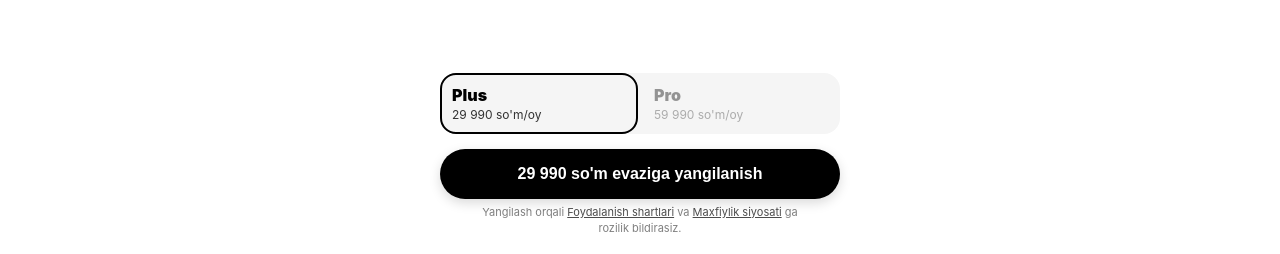
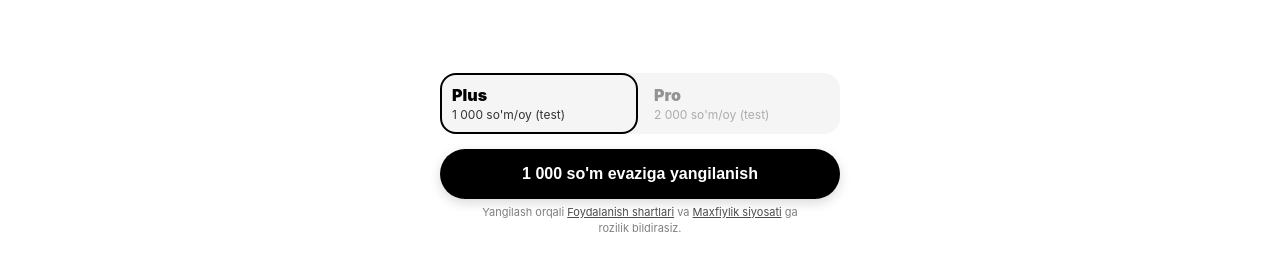
Before and after one commit to Usergeee443/pulbot_mini_app, a Flask app: page /payment in a window 1280 px wide. Shown: the part 1126-1380 px from the top of the page. Run offline with Flask 3, Linux system fonts and the light colour scheme; some libraries are stand-ins or nearby versions.

Commit message:
TEST: Set Plus price to 1000, Pro to 2000 so'm for testing

```diff
--- a/app.py
+++ b/app.py
@@ -65,15 +65,15 @@ def payment():
         months = int(months)
         user_id = int(user_id)
 
-        # Narxni belgilash
+        # Narxni belgilash (TEST uchun: Plus=1000, Pro=2000)
         prices = {
             'PLUS': {
-                1: 29990,
-                12: int(29990 * 12 * 0.9)  # 10% chegirma
+                1: 1000,  # TEST: 1000 so'm
+                12: int(1000 * 12 * 0.9)  # TEST: 10% chegirma
             },
             'PRO': {
-                1: 59990,
-                12: int(59990 * 12 * 0.9)  # 10% chegirma
+                1: 2000,  # TEST: 2000 so'm
+                12: int(2000 * 12 * 0.9)  # TEST: 10% chegirma
             }
         }
         amount = prices.get(tariff, prices['PLUS']).get(months, 29990)
--- a/templates/payment.html
+++ b/templates/payment.html
@@ -468,17 +468,17 @@
                 <div class="price-slider" id="priceSlider"></div>
                 <div class="price-btn selected" onclick="selectPrice('plus', this)">
                     <div class="price-label">Plus</div>
-                    <div class="price-amount">29 990 so'm/oy</div>
+                    <div class="price-amount">1 000 so'm/oy (test)</div>
                 </div>
                 <div class="price-btn" onclick="selectPrice('pro', this)">
                     <div class="price-label">Pro</div>
-                    <div class="price-amount">59 990 so'm/oy</div>
+                    <div class="price-amount">2 000 so'm/oy (test)</div>
                 </div>
             </div>
         </div>
 
         <button class="action-btn" onclick="openBottomSheet()">
-                    <span id="actionBtnText">29 990 so'm evaziga yangilanish</span>
+                    <span id="actionBtnText">1 000 so'm evaziga yangilanish</span>
         </button>
 
         <div class="legal-text">
@@ -498,13 +498,13 @@
             <div class="duration-card selected" onclick="selectDuration(1, this)">
                 <div class="duration-left">
                     <div class="duration-label">1 oy</div>
-                    <div class="duration-price" id="price1Month">29 990 so'm</div>
+                    <div class="duration-price" id="price1Month">1 000 so'm</div>
                 </div>
             </div>
             <div class="duration-card" onclick="selectDuration(12, this)">
                 <div class="duration-left">
                     <div class="duration-label">12 oy</div>
-                    <div class="duration-price" id="price12Month">323 892 so'm</div>
+                    <div class="duration-price" id="price12Month">10 800 so'm</div>
                 </div>
                 <div class="duration-badge">10% chegirma</div>
             </div>
@@ -551,7 +551,7 @@
             plus: {
                 title: 'Plus',
                 desc: 'Tezroq, aqlliroq va qulayroq balans yuritish.',
-                monthly: 29990,  // REAL narx
+                monthly: 1000,  // TEST: 1000 so'm
                 features: [
                     'Aqilliroq AI',
                     'Oyiga 800 ta gacha tranzaksiya',
@@ -563,7 +563,7 @@
             pro: {
                 title: 'Pro',
                 desc: 'AI bilan yanada chuqurroq nazorat va tahlil.',
-                monthly: 59990,  // REAL narx
+                monthly: 2000,  // TEST: 2000 so'm
                 features: [
                     'Eng Aqilliroq AI',
                     'Oyiga cheksiz tranzaksiya',
```
